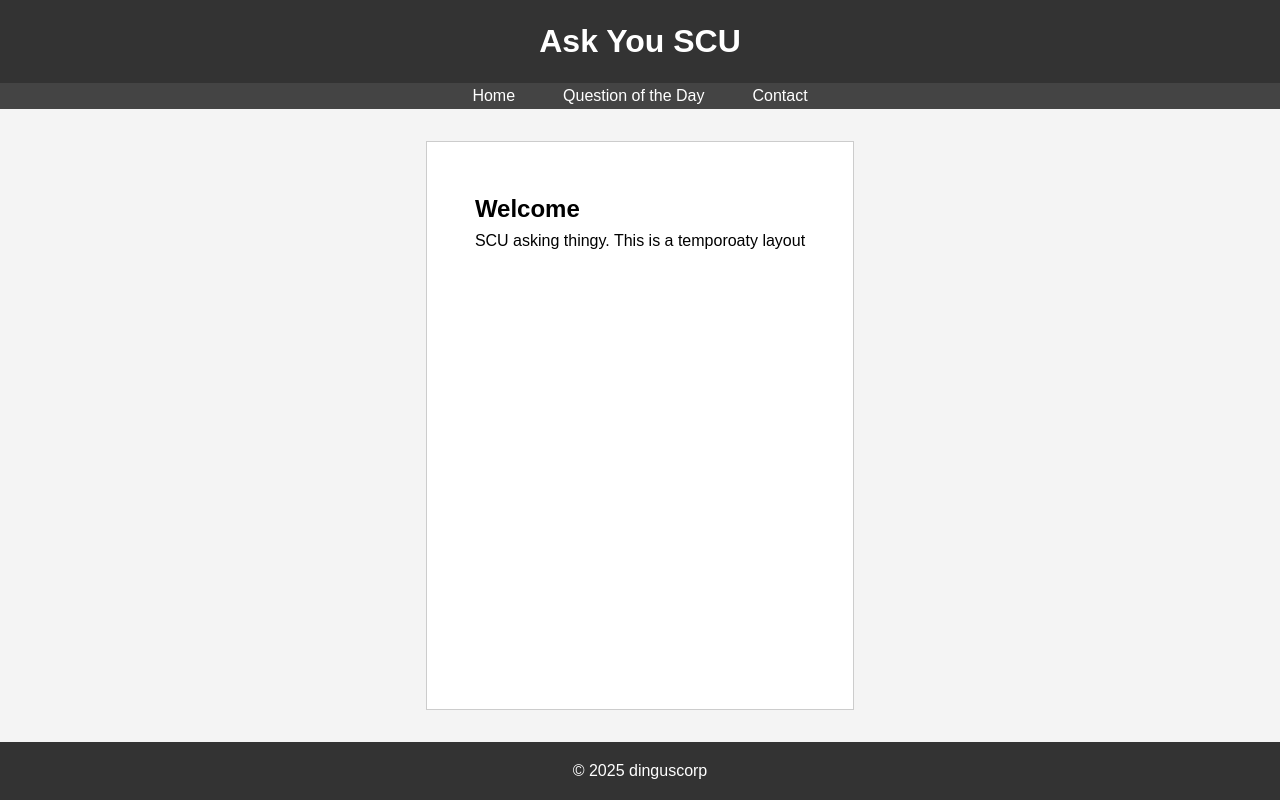
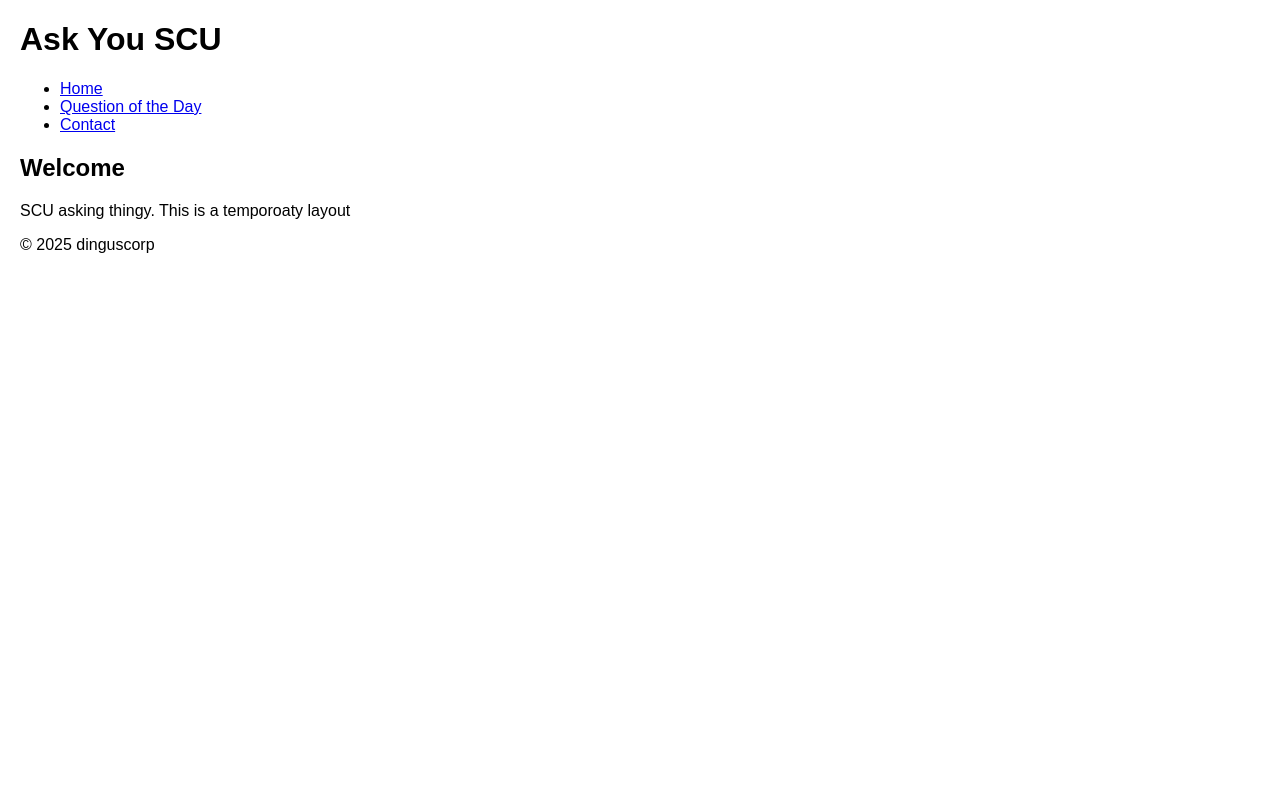
Before and after one commit to Sean2423231/Webdev-final-project, a PHP site: page /home.html in a window 1280 px wide. Run offline with PHP 8.4, Linux system fonts and the light colour scheme.

Commit message:
some extra stuff added

```diff
--- /dev/null
+++ b/question-of-the-day.php
@@ -0,0 +1,5 @@
+<?php
+// Define the question text or retrieve it from a database/source
+$question = "What is your question of the day?";
+// ...additional logic if needed...
+?>
--- a/style.css
+++ b/style.css
@@ -1,77 +1,19 @@
-html, body {
-    height: 100%;
+body {
+    font-family: Arial, sans-serif;
+    margin: 20px;
 }
 
-body {
-    display: flex;
-    flex-direction: column;
+.container {
+    max-width: 600px;
+    margin: 0 auto;
 }
 
-* {
-    margin: 0;
-    padding: 0;
-    box-sizing: border-box;
+.question {
+    font-size: 1.5em;
+    margin-bottom: 10px;
 }
 
-body {
-    font-family: Arial, sans-serif;
-    background: #f4f4f4;
-    line-height: 1.6;
+.answer {
+    width: 100%;
+    height: 100px;
 }
-
-header {
-    background: #333;
-    color: #fff;
-    padding: 1rem;
-    text-align: center;
-}
-
-nav {
-    background: #444;
-}
-nav ul {
-    display: flex;
-    list-style: none;
-    justify-content: center;
-}
-nav ul li {
-    margin: 0 1rem;
-}
-nav ul li a {
-    color: #fff;
-    text-decoration: none;
-    padding: 0.5rem;
-}
-
-.content {
-    display: flex;
-    flex: 1;
-    max-width: 1200px;
-
-    margin: 2rem auto;
-    padding: 0 1rem;
-}
-
-.sidebar {
-    flex: 1;
-    margin-right: 1rem;
-    background: #fff;
-    padding: 1rem;
-    border: 1px solid #ccc;
-}
-
-.main-content {
-    flex: 0 0 100%;
-    max-width: 100%;
-    background: #fff;
-    padding: 3rem;
-    border: 1px solid #ccc;
-}
-
-footer {
-    margin-top: auto;
-    text-align: center;
-    padding: 1rem;
-    background: #333;
-    color: #fff;
-}
```
Also changed, not shown: question-of-the-day.html (added, +15 -0 lines).
